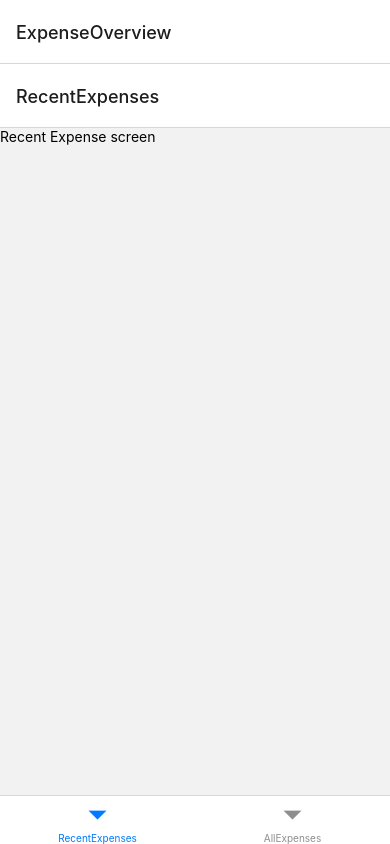
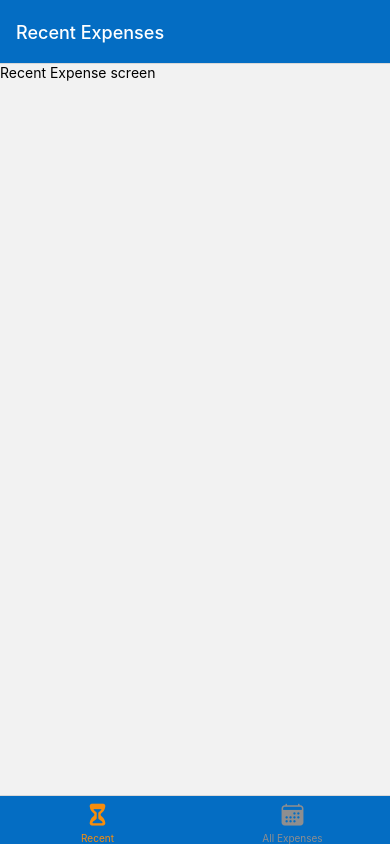
Before and after one commit to SammyTBrains/task-tracker, a React Native app: screen / in a window 390 px wide. Built offline with nearby package versions, Linux system fonts and the light colour scheme.

Commit message:
bt change

```diff
--- a/App.tsx
+++ b/App.tsx
@@ -2,19 +2,48 @@
 import { NavigationContainer } from "@react-navigation/native";
 import { createNativeStackNavigator } from "@react-navigation/native-stack";
 import { createBottomTabNavigator } from "@react-navigation/bottom-tabs";
+import { Ionicons } from "@expo/vector-icons";
 
 import ManageExpense from "./screens/ManageExpense";
 import RecentExpenses from "./screens/RecentExpenses";
 import AllExpenses from "./screens/AllExpenses";
 import { RootNavParamList } from "./type-utilities/type";
+import { GlobalStyles } from "./constants/styles";
 
 const Stack = createNativeStackNavigator<RootNavParamList>();
 const BottomTabs = createBottomTabNavigator<RootNavParamList>();
 
 const ExpenseOverview = () => (
-  <BottomTabs.Navigator>
-    <BottomTabs.Screen name="RecentExpenses" component={RecentExpenses} />
-    <BottomTabs.Screen name="AllExpenses" component={AllExpenses} />
+  <BottomTabs.Navigator
+    screenOptions={{
+      headerStyle: { backgroundColor: GlobalStyles.colors.primary500 },
+      headerTintColor: "white",
+      tabBarStyle: { backgroundColor: GlobalStyles.colors.primary500 },
+      tabBarActiveTintColor: GlobalStyles.colors.accent500,
+    }}
+  >
+    <BottomTabs.Screen
+      name="RecentExpenses"
+      component={RecentExpenses}
+      options={{
+        title: "Recent Expenses",
+        tabBarLabel: "Recent",
+        tabBarIcon: ({ color, size }) => (
+          <Ionicons name="hourglass" color={color} size={size} />
+        ),
+      }}
+    />
+    <BottomTabs.Screen
+      name="AllExpenses"
+      component={AllExpenses}
+      options={{
+        title: "All Expenses",
+        tabBarLabel: "All Expenses",
+        tabBarIcon: ({ color, size }) => (
+          <Ionicons name="calendar" color={color} size={size} />
+        ),
+      }}
+    />
   </BottomTabs.Navigator>
 );
 
@@ -24,7 +53,11 @@
       <StatusBar style="auto" />
       <NavigationContainer>
         <Stack.Navigator>
-          <Stack.Screen name="ExpenseOverview" component={ExpenseOverview} />
+          <Stack.Screen
+            name="ExpenseOverview"
+            component={ExpenseOverview}
+            options={{ headerShown: false }}
+          />
           <Stack.Screen name="ManageExpense" component={ManageExpense} />
         </Stack.Navigator>
       </NavigationContainer>
--- /dev/null
+++ b/constants/styles.ts
@@ -0,0 +1,16 @@
+export const GlobalStyles = {
+  colors: {
+    primary50: "#d9eafd",
+    primary100: "#afe0fc",
+    primary200: "#81cbf0",
+    primary400: "#2198d4",
+    primary500: "#046dc3",
+    primary700: "#065589",
+    primary800: "#032a64",
+    accent500: "#f78d0c",
+    error50: "#fcc4d0",
+    error500: "#9b0935",
+    gray500: "#32404a",
+    gray700: "#1c2830",
+  },
+};
```
